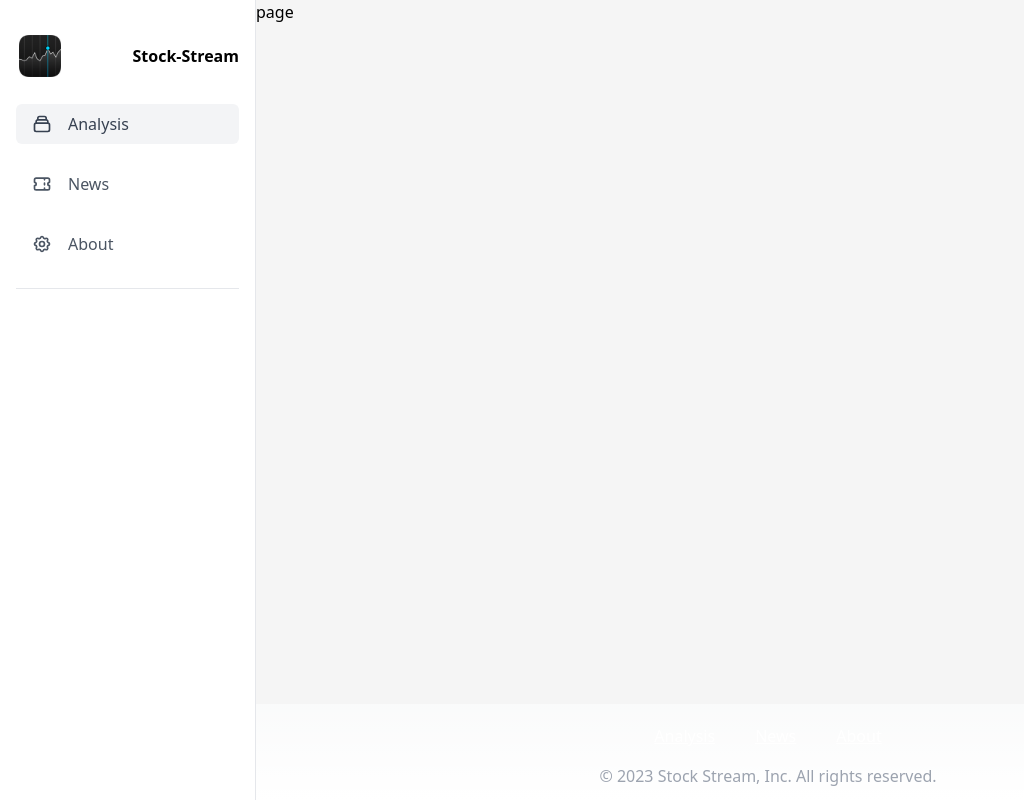
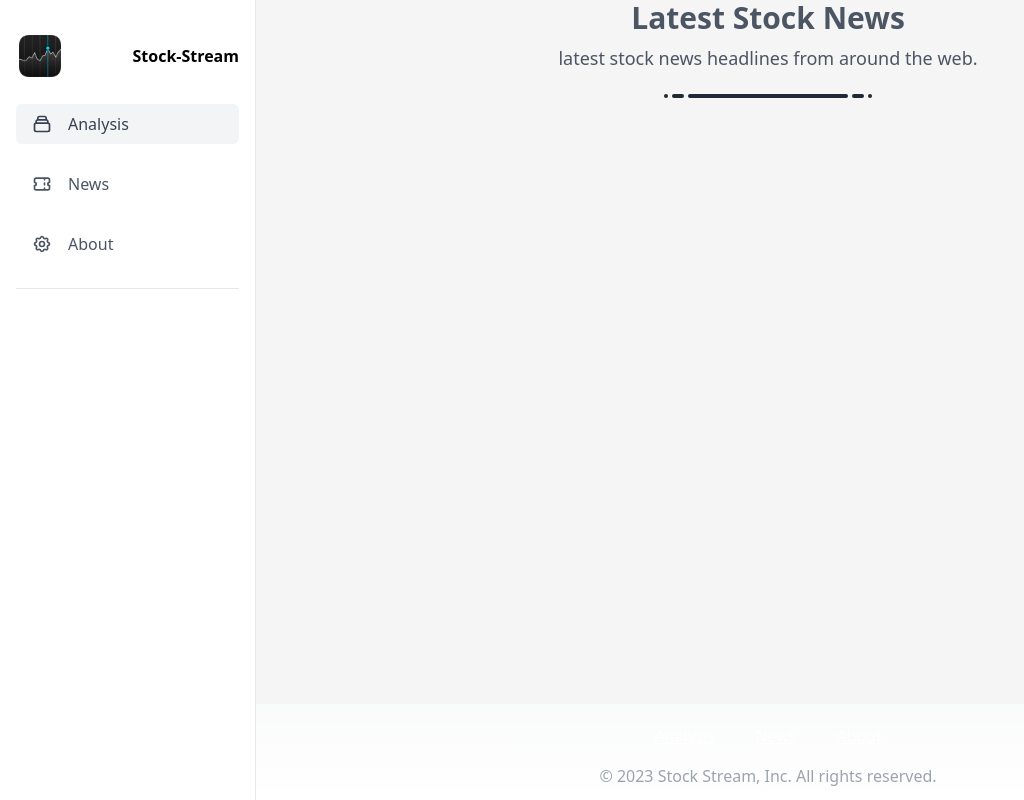
Before and after one commit to omar-zeineddine/stock-stream, a Next.js app: page /news in a window 1280 px wide. Shown: the whole page, without its empty margins (0-1024 px from the left). Built offline with nearby package versions, Linux system fonts and the light colour scheme; no server answers.

Commit message:
feat - news page main setup

```diff
--- a/app/news/page.tsx
+++ b/app/news/page.tsx
@@ -1,15 +1,43 @@
 "use client";
-import React from "react";
+import React, { useEffect, useState } from "react";
 import { useFetchStocksNewsQuery } from "../redux/features/StockNewsApi";
 
 const News: React.FC = () => {
   const { data, error, isLoading } = useFetchStocksNewsQuery(null);
+
+  const [newsData, setNewsData] = useState(data);
+
+  useEffect(() => {
+    setNewsData(data);
+  }, [data]);
+
   console.log({
     data,
     error,
     isLoading,
   });
-  return <div>page</div>;
+
+  return (
+    <main className="">
+      <section>
+        <div className="text-center max-w-xl mx-auto">
+          <h1 className="text-xl md:text-3xl font-bold mb-2 text-gray-600">
+            Latest Stock News
+          </h1>
+          <h3 className="text-lg mb-2 text-gray-600 ">
+            latest stock news headlines from around the web.
+          </h3>
+          <div className="text-center mb-10">
+            <span className="inline-block w-1 h-1 rounded-full bg-gray-800 mr-1"></span>
+            <span className="inline-block w-3 h-1 rounded-full bg-gray-800 mr-1"></span>
+            <span className="inline-block w-40 h-1 rounded-full bg-gray-800"></span>
+            <span className="inline-block w-3 h-1 rounded-full bg-gray-800 ml-1"></span>
+            <span className="inline-block w-1 h-1 rounded-full bg-gray-800 ml-1"></span>
+          </div>
+        </div>
+      </section>
+    </main>
+  );
 };
 
 export default News;
```
